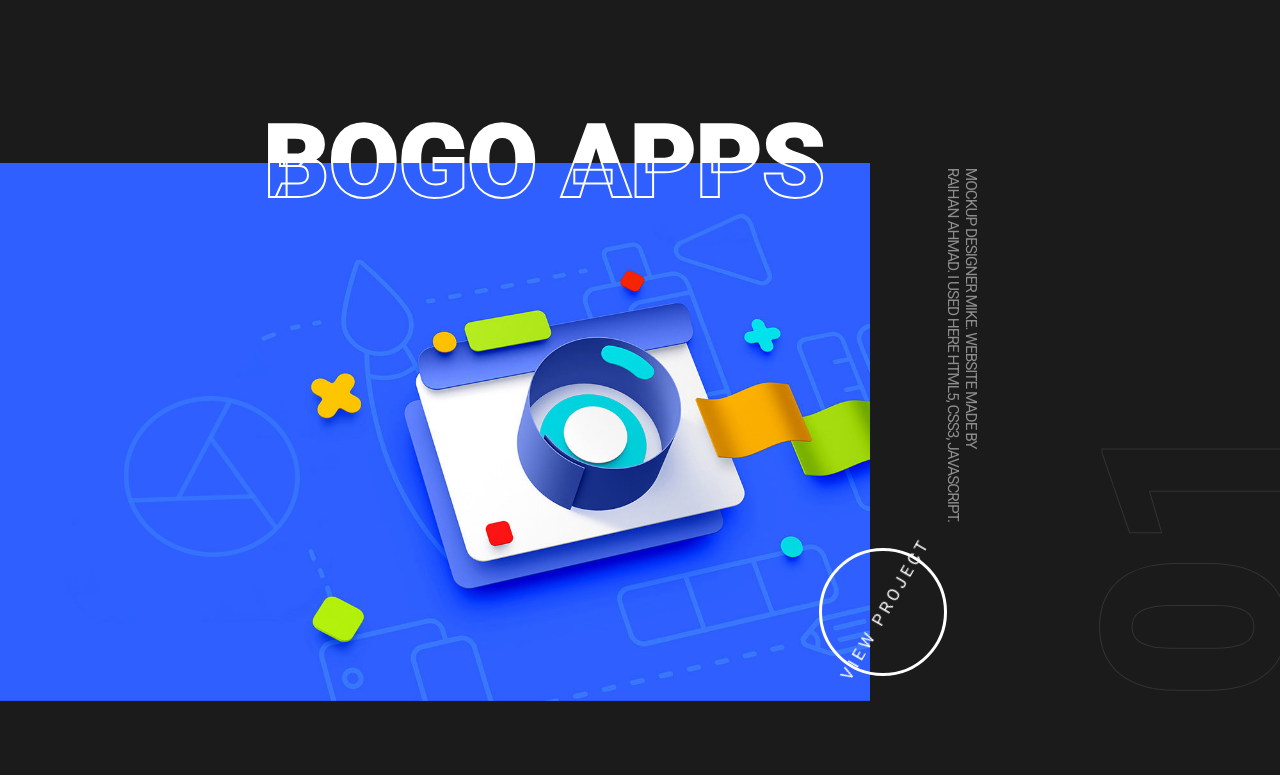
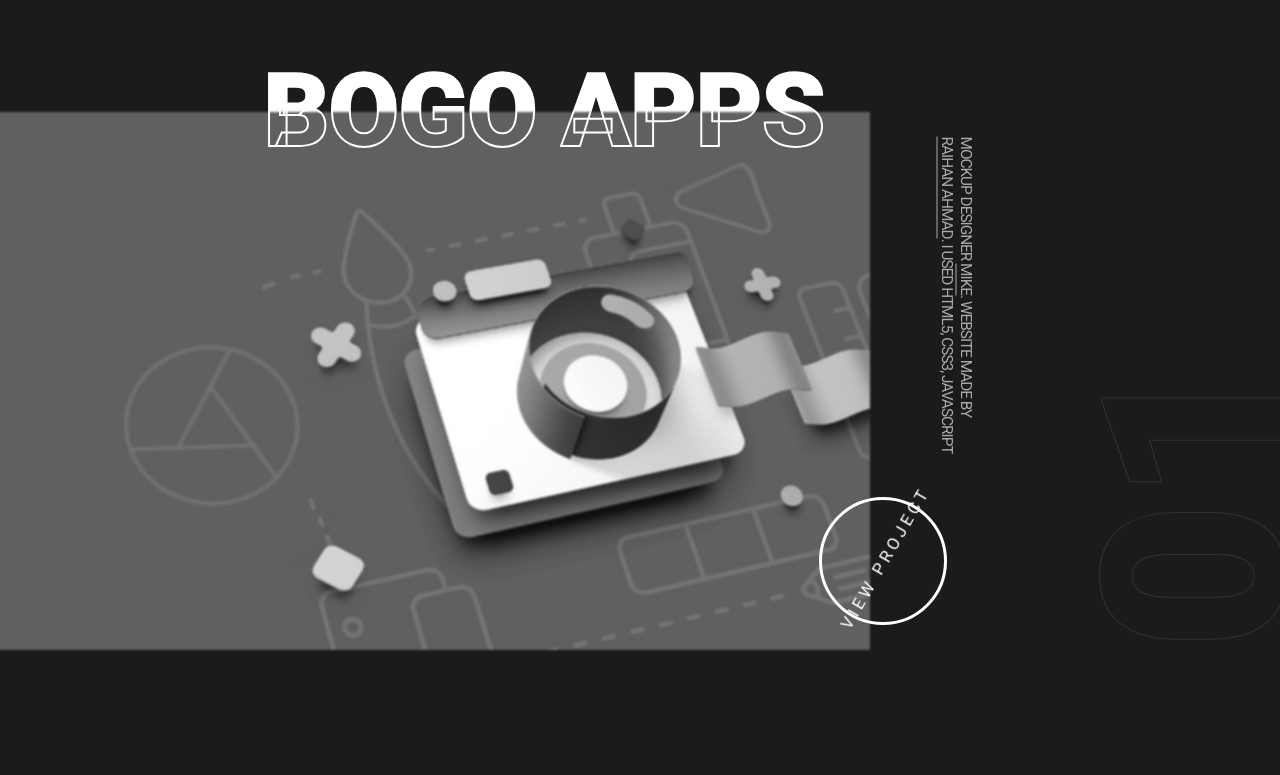
Before and after one commit to raihanahmad/portfolio, a plain HTML site: page index.html in a window 1280 px wide. Shown: the part 1005-1780 px from the top of the page. Drawn offline with Linux system fonts and the light colour scheme.

Commit message:
image color change

```diff
--- a/index.html
+++ b/index.html
@@ -115,8 +115,11 @@
 
           <div class="project-description cursorNone">
             <p>
-              Mockup designer <a href="">mike</a>. Website made by<br />raihan
-              ahmad. I used here HTML5, CSS3, JavaScript.
+              Mockup designer
+              <a target="_black" href="https://www.behance.net/creativemints"
+                >mike</a
+              >. Website made by<br /><a href="#">raihan ahmad</a>. I used
+              HTML5, CSS3, JavaScript
             </p>
           </div>
 
@@ -124,7 +127,11 @@
             <h1>01</h1>
           </div>
 
-          <a class="project-view-button cursorNone" href="#">
+          <a
+            class="project-view-button cursorNone"
+            target="_blank"
+            href="https://bogoapps.netlify.app/"
+          >
             <div>
               <p>&nbsp;View&nbsp;Project</p>
             </div>
--- a/style/style.scss
+++ b/style/style.scss
@@ -243,7 +243,7 @@
   // Section Title
   #projects-section-title {
     text-align: left;
-    margin: 11vw 0 5vw 0;
+    margin: 6vw 0 6vw 0;
     background-color: $light-color;
 
 
@@ -288,27 +288,42 @@
         position: relative;
         right: 2vw;
 
-        // backdrop-filter: grayscale();
         img {
-          filter: hue-rotate(3);
-          // opacity: .6;
+          filter: grayscale(100%) blur(1px);
+          transition: all .4s ease;
 
+          &:hover {
+            filter: grayscale(30%) blur(0);
+          }
         }
+
+
       }
 
+      // Project Description
       .project-description {
         position: absolute;
-        right: 11%;
+        right: 13%;
         top: 38.9%;
         transform: rotate(90deg);
         text-transform: uppercase;
-        opacity: .5;
 
         p {
+          color: #aaaaaa;
           text-align: left;
           font-size: 1.2vw;
           font-weight: normal;
 
+          a {
+            color: #aaaaaa;
+            border-bottom: 1px solid #aaaaaa;
+            transition: all .3s ease;
+
+            &:hover {
+              color: #eeeeee;
+              border-bottom: 1px solid #cccccc;
+            }
+          }
         }
       }
 
```
Also changed, not shown: style/style.css, 1 other file.
